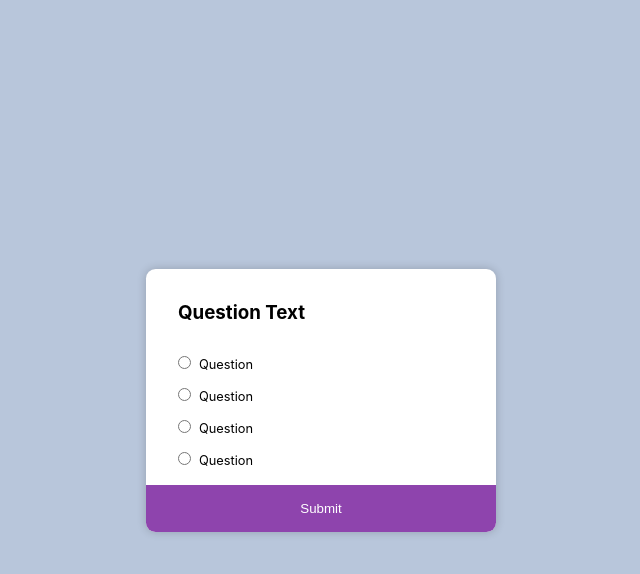
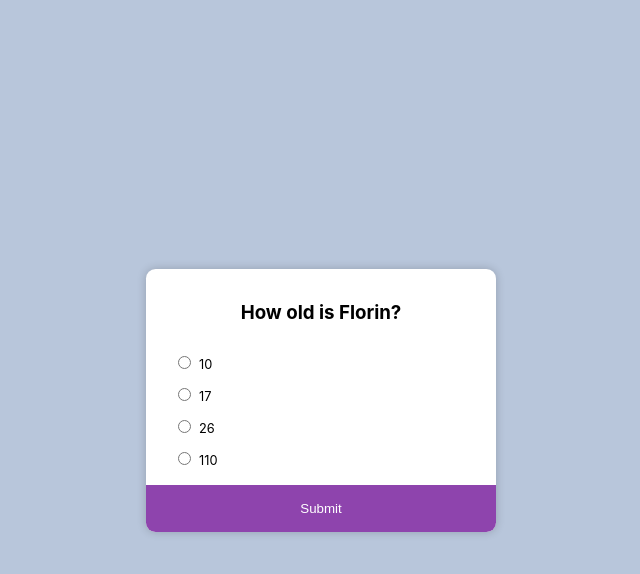
Before and after one commit to arjorb/Quiz-App, a plain HTML site: page index.html in a window 1280 px wide. Both pictures are taken after a click on the button "Submit". Shown: the whole page, without its empty margins (319-959 px from the left). Drawn offline with Linux system fonts and the light colour scheme.

Commit message:
quizz app done

```diff
--- a/index.html
+++ b/index.html
@@ -9,15 +9,15 @@
 </head>
 <body>
 
-    <div class="quiz-container">
-            <h3>Question Text</h3>
+    <div class="quiz-container" id="quiz-el">
+            <h3 id="question_text">Question Text</h3>
         <ul>
-            <li><input type="radio" id="a" name="answer"><label for="a">Question</label></li>
-            <li><input type="radio" id="b" name="answer"><label for="b">Question</label></li>
-            <li><input type="radio" id="c" name="answer"><label for="c">Question</label></li>
-            <li><input type="radio" id="d" name="answer"><label for="d">Question</label></li>
+            <li><input type="radio" id="a" class="answer" name="answer"><label id="a_text" for="a">Question</label></li>
+            <li><input type="radio" id="b" class="answer" name="answer"><label id="b_text" for="b">Question</label></li>
+            <li><input type="radio" id="c" class="answer" name="answer"><label id="c_text" for="c">Question</label></li>
+            <li><input type="radio" id="d" class="answer" name="answer"><label id="d_text" for="d">Question</label></li>
         </ul>
-        <button>Submit</button>
+        <button id="submit">Submit</button>
     </div>
     <script src="script.js"></script>
 </body>
--- a/script.js
+++ b/script.js
@@ -22,6 +22,7 @@ const quizDate = [
         a: 'Trump Donard',
         b: 'Barack Obama',
         c: 'Joe Baiden',
+        d: 'John U',
         correct:'c'
     },
     {
@@ -43,3 +44,70 @@ const quizDate = [
 
     }
 ]
+
+const question_text = document.getElementById('question_text')
+const a_text = document.getElementById('a_text')
+const b_text = document.getElementById('b_text')
+const c_text = document.getElementById('c_text')
+const d_text = document.getElementById('d_text')
+
+const answerRadio = document.querySelectorAll('.answer')
+
+const submitBtn = document.getElementById('submit');
+
+const quizEl = document.getElementById('quiz-el');
+
+let currentQuestion = 0;
+let score = 0;
+
+loadQuiz();
+
+function loadQuiz(){
+    deselect();
+    const currentQuestionData = quizDate[currentQuestion];
+
+    question_text.innerHTML = currentQuestionData.question;
+    a_text.innerHTML = currentQuestionData.a;
+    b_text.innerHTML = currentQuestionData.b;
+    c_text.innerHTML = currentQuestionData.c;
+    d_text.innerHTML = currentQuestionData.d;
+
+}
+
+function getSelected(){
+    let result;
+    answerRadio.forEach(answer =>{
+        if(answer.checked){
+            result = answer.id;
+        }
+    })
+    return result;
+}
+
+function deselect(){
+    answerRadio.forEach(answer =>{
+        answer.checked = false;
+})
+};
+submitBtn.addEventListener('click',() =>{
+    const answer = getSelected();
+
+    if(answer){
+    if(answer === quizDate[currentQuestion].correct){
+        score++
+    }
+        currentQuestion++
+        if(currentQuestion < quizDate.length){
+            loadQuiz()
+        }else{
+            if(score >=3){
+                quizEl.innerHTML =`<h3>You have scored at ${score} out 5 💃🏾 🍾 </h3><button onclick='window.location.reload()'>Reload</button>`;
+            }else{
+                quizEl.innerHTML =`<h3>You have scored at ${score} out 5 🤦🏾‍♂️ 🤯</h3> <button onclick='window.location.reload()'>Reload</button>`;
+            }
+
+        }
+        }else{
+        console.log('Nothing selected')
+        }
+})
--- a/style.css
+++ b/style.css
@@ -17,6 +17,7 @@ body {
   background: white;
   width: 350px;
   max-width: 100%;
+ min-height: 120px;
   border-radius: 0.6rem;
   box-shadow: 0 0 10px rgba(0, 0, 0, 0.2);
   padding: 2rem 2rem;
@@ -31,6 +32,9 @@ ul {
 li{
     margin: 1rem 0;
     font-size: 0.8rem;
+}
+h3{
+    text-align: center;
 }
 button {
   background: #8e44ad;
```
